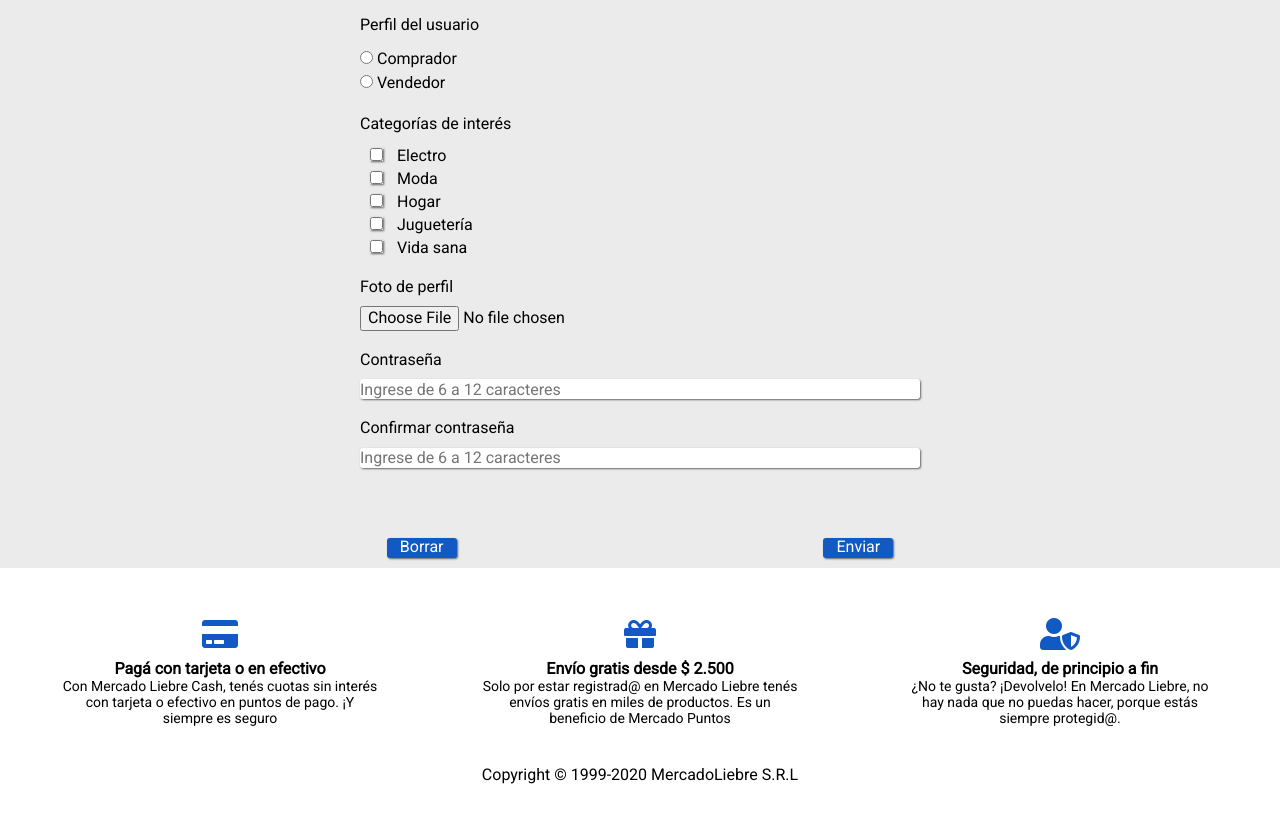
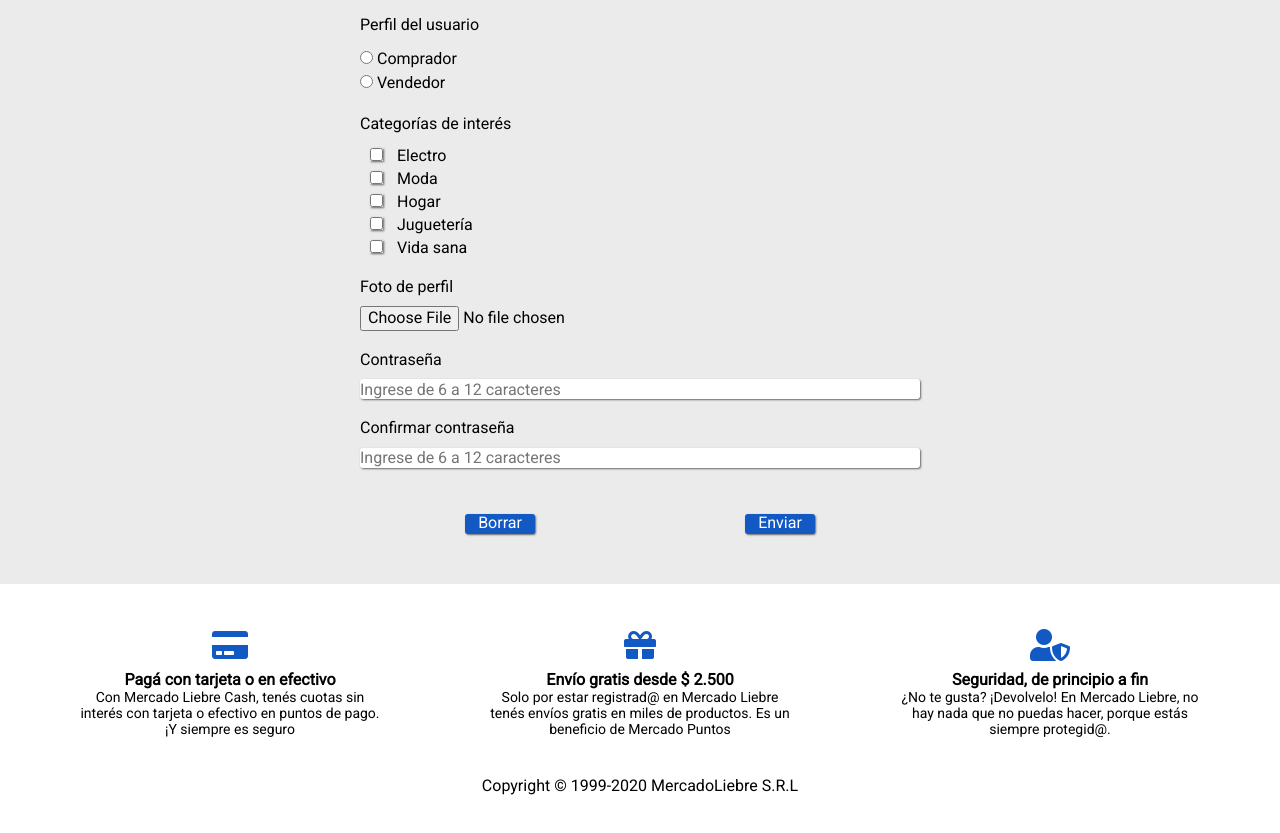
Before and after one commit to leleman79/proyecto_en_playground, a website: page views/register.html in a window 1280 px wide. Shown: the part 715-1548 px from the top of the page. Drawn offline with Linux system fonts and the light colour scheme; files that its build step writes are made by us from their sources.

Commit message:
Listo, por ahora

```diff
--- a/app.js
+++ b/app.js
@@ -16,6 +16,6 @@ app.get('/login', (req, res) => {
 
 app.use(express.static('public'));
 
-app.listen(3030, () => {
-    console.log('Servidor corriendo en puerto 3030');
+app.listen(process.env.PORT || 3000, function() {
+    console.log('Servidor corriendo en puerto 3000');
 });
--- a/public/css/styles.css
+++ b/public/css/styles.css
@@ -145,6 +145,7 @@ article img {
 
 article {
     margin-bottom: 10px;
+    padding: 10px;
 }
 
 .logo-compra {
@@ -209,7 +210,8 @@ footer {
     background-color: white;
     text-align: center;
     padding: 10px;
-    margin: 0px;
+    margin: 5px;
+    padding: 20px;
 }
 
 footer section {
@@ -271,6 +273,7 @@ input[type="file" i] {
     display: flex;
     justify-content: space-between;
     align-items: center;
+    margin-top: 36px;
 }
 
 .registro-botones-abajo button {
@@ -403,7 +406,7 @@ input[type="file" i] {
     }
     .registro-botones-abajo {
         display: flex;
-        justify-content: space-evenly;
+        justify-content: space-around;
         align-items: center;
     }
     .login-flex {
@@ -450,11 +453,6 @@ input[type="file" i] {
         flex-direction: column;
         line-height: 1.5;
     }
-    .registro-botones-abajo {
-        display: flex;
-        justify-content: space-evenly;
-        align-items: center;
-    }
     .login-flex {
         display: flex;
         flex-direction: column;
--- a/views/register.html
+++ b/views/register.html
@@ -110,14 +110,15 @@
                     <label for="passConf"><p class="registro-titulos">Confirmar contraseña</p></label>
                     <input type="password" id="passConf" name="passConf" class="registro-input" placeholder="Ingrese de 6 a 12 caracteres" minlength="6" maxlength="12" required>
                 </div>
+                <div class="registro-campos">
+                    <div class="registro-botones-abajo">
+                        <button type="reset">Borrar</button>
+                        <button type="submit">Enviar</button>
+                    </div>
+
+                </div>
             </div>
-            <div class="registro-campos">
-                <div class="registro-botones-abajo">
-                    <button type="reset">Borrar</button>
-                    <button type="submit">Enviar</button>
-                </div>
 
-            </div>
         </form>
     </main>
     <footer>
```
Also changed, not shown: views/home.html (+1 -0 lines).
